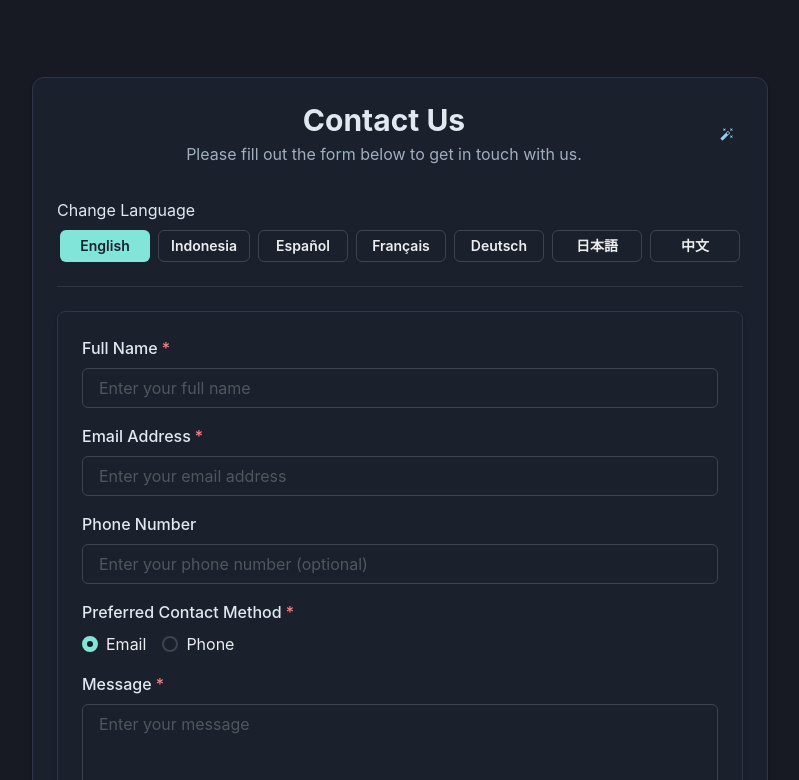
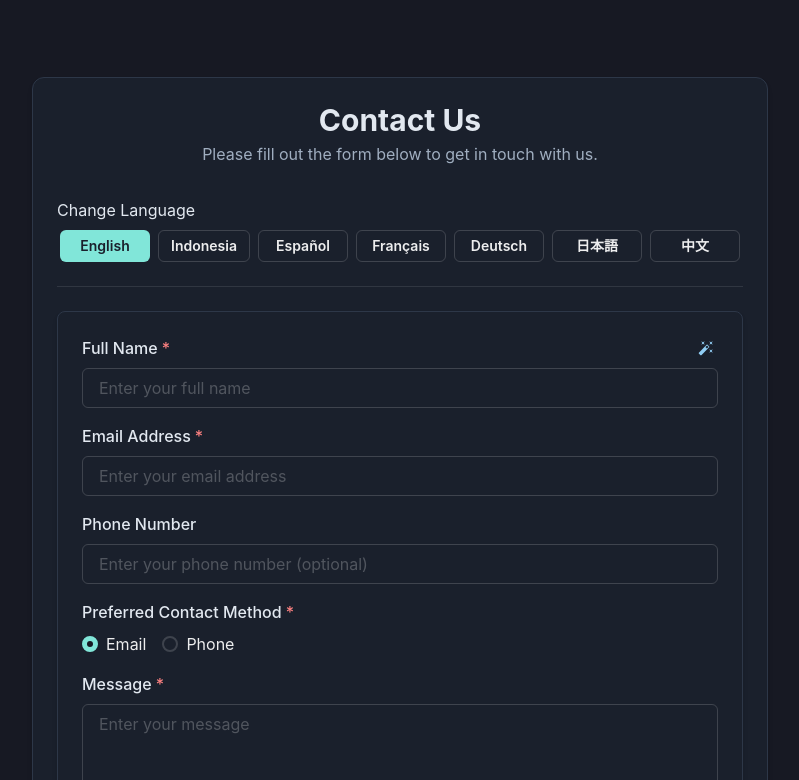
Before and after one commit to luthfidi/react-form-handling-chakraui, a React (Vite) app: page /internationalization in a window 1280 px wide. Shown: the part 360-1140 px from the top of the page, without its empty margins (240-1039 px from the left). Built offline with nearby package versions, Linux system fonts and the light colour scheme.

Commit message:
fix internationalization sample data

```diff
--- a/src/pages/internationalization/InternationalizationForm.tsx
+++ b/src/pages/internationalization/InternationalizationForm.tsx
@@ -1,3 +1,4 @@
+// InternationalizationForm.tsx - File utama
 import { useState, useRef, useEffect } from "react";
 import {
   Box,
@@ -19,8 +20,6 @@ import {
   CloseButton,
   Divider,
   Code,
-  Tooltip,
-  IconButton,
 } from "@chakra-ui/react";
 import { FaGlobe } from "react-icons/fa";
 import FormPageLayout from "../../components/layout/FormPageLayout";
@@ -30,19 +29,15 @@ import CodeBlock from "../../components/ui/CodeBlock";
 import {
   I18nFormData,
   uiTranslations,
+  LanguageCode,
 } from "../../schemas/internationalizationSchema";
 import { useI18nFormStore } from "../../store/i18nFormStore";
-import { i18nFormSampleData } from "../../utils/SampleData";
-import { MdAutoFixHigh } from "react-icons/md";
 
 export default function InternationalizationForm() {
   const { currentLanguage, detectBrowserLanguage } = useI18nFormStore();
   const [isSubmitSuccessful, setIsSubmitSuccessful] = useState(false);
   const [formData, setFormData] = useState<I18nFormData | null>(null);
   const alertRef = useRef<HTMLDivElement>(null);
-  const fillWithSampleData = () => {
-    reset(i18nFormSampleData);
-  };
 
   // Color modes
   const cardBg = useColorModeValue("white", "gray.800");
@@ -55,6 +50,88 @@ export default function InternationalizationForm() {
   useEffect(() => {
     detectBrowserLanguage();
   }, [detectBrowserLanguage]);
+
+  // Create localized sample data based on language
+  const getLocalizedSampleData = (language: LanguageCode): I18nFormData => {
+    // Default data structure with common field structure
+    const base: I18nFormData = {
+      name: "",
+      email: "",
+      phone: "",
+      message: "",
+      preferredContact: "email" as "email" | "phone",
+      terms: true, // Always checked
+    };
+
+    // Language-specific data
+    switch (language) {
+      case "en":
+        return {
+          ...base,
+          name: "John Smith",
+          email: "john.smith@example.com",
+          phone: "+1 (555) 123-4567",
+          message:
+            "I'm interested in learning more about your services. Please contact me when convenient.",
+        };
+      case "id":
+        return {
+          ...base,
+          name: "Budi Santoso",
+          email: "budi.santoso@example.com",
+          phone: "+62 812-3456-7890",
+          message:
+            "Saya tertarik untuk mempelajari lebih lanjut tentang layanan Anda. Mohon hubungi saya saat memungkinkan.",
+        };
+      case "es":
+        return {
+          ...base,
+          name: "Carlos Rodríguez",
+          email: "carlos.rodriguez@example.com",
+          phone: "+34 612 345 678",
+          message:
+            "Estoy interesado en obtener más información sobre sus servicios. Por favor, contáctenme cuando sea conveniente.",
+        };
+      case "fr":
+        return {
+          ...base,
+          name: "Marie Dubois",
+          email: "marie.dubois@example.com",
+          phone: "+33 6 12 34 56 78",
+          message:
+            "Je suis intéressé(e) à en savoir plus sur vos services. Veuillez me contacter à votre convenance.",
+        };
+      case "de":
+        return {
+          ...base,
+          name: "Thomas Müller",
+          email: "thomas.mueller@example.com",
+          phone: "+49 151 1234 5678",
+          message:
+            "Ich interessiere mich für weitere Informationen über Ihre Dienstleistungen. Bitte kontaktieren Sie mich, wenn es Ihnen passt.",
+        };
+      case "ja":
+        return {
+          ...base,
+          name: "田中 太郎",
+          email: "tanaka.taro@example.com",
+          phone: "+81 90-1234-5678",
+          message:
+            "御社のサービスについてもっと詳しく知りたいと思っています。ご都合の良いときにご連絡ください。",
+        };
+      case "zh":
+        return {
+          ...base,
+          name: "李明",
+          email: "li.ming@example.com",
+          phone: "+86 138 1234 5678",
+          message:
+            "我有兴趣了解更多关于您公司服务的信息。请在方便的时候联系我。",
+        };
+      default:
+        return base;
+    }
+  };
 
   // Handle form submission
   const handleSubmitSuccess = (data: I18nFormData) => {
@@ -309,19 +386,6 @@ export const useI18nFormStore = create<I18nFormState>()(
                               {uiTranslations[currentLanguage].formDescription}
                             </Text>
                           </Box>
-                          <Tooltip
-                            label="Fill with sample data"
-                            placement="top"
-                          >
-                            <IconButton
-                              aria-label="Fill with sample data"
-                              icon={<MdAutoFixHigh />}
-                              size="sm"
-                              onClick={fillWithSampleData}
-                              colorScheme="blue"
-                              variant="ghost"
-                            />
-                          </Tooltip>
                         </Flex>
                       </Box>
 
@@ -332,7 +396,11 @@ export const useI18nFormStore = create<I18nFormState>()(
 
                     <Divider />
 
-                    <I18nForm onSubmitSuccess={handleSubmitSuccess} />
+                    <I18nForm
+                      onSubmitSuccess={handleSubmitSuccess}
+                      getLocalizedSampleData={getLocalizedSampleData}
+                      currentLanguage={currentLanguage}
+                    />
                   </VStack>
                 </Box>
               </VStack>
--- a/src/pages/internationalization/components/I18nForm.tsx
+++ b/src/pages/internationalization/components/I18nForm.tsx
@@ -1,3 +1,4 @@
+// I18nForm.tsx - Komponen form dengan auto-fill yang diperbaiki
 import React, { useState, useEffect } from "react";
 import { useForm } from "react-hook-form";
 import { zodResolver } from "@hookform/resolvers/zod";
@@ -17,22 +18,30 @@ import {
   Stack,
   useColorModeValue,
   Divider,
+  IconButton,
+  Tooltip,
 } from "@chakra-ui/react";
+import { MdAutoFixHigh } from "react-icons/md";
 import {
   formFields,
   I18nField,
   I18nFormData,
   uiTranslations,
   createI18nSchema,
+  LanguageCode,
 } from "../../../schemas/internationalizationSchema";
-import { useI18nFormStore } from "../../../store/i18nFormStore";
 
 interface I18nFormProps {
   onSubmitSuccess: (data: I18nFormData) => void;
+  getLocalizedSampleData: (language: LanguageCode) => I18nFormData;
+  currentLanguage: LanguageCode;
 }
 
-const I18nForm: React.FC<I18nFormProps> = ({ onSubmitSuccess }) => {
-  const { currentLanguage } = useI18nFormStore();
+const I18nForm: React.FC<I18nFormProps> = ({
+  onSubmitSuccess,
+  getLocalizedSampleData,
+  currentLanguage,
+}) => {
   const [isSubmitting, setIsSubmitting] = useState(false);
 
   // Get schema for current language
@@ -65,9 +74,9 @@ const I18nForm: React.FC<I18nFormProps> = ({ onSubmitSuccess }) => {
   // Watch preferred contact method for conditional validation
   const preferredContact = watch("preferredContact");
 
-  // Reset form when language changes
+  // Update form when language changes
   useEffect(() => {
-    // No need to reset, just update the resolver
+    // Existing form values will be preserved
   }, [currentLanguage]);
 
   // Handle form submission
@@ -80,6 +89,12 @@ const I18nForm: React.FC<I18nFormProps> = ({ onSubmitSuccess }) => {
     setIsSubmitting(false);
     onSubmitSuccess(data);
     reset();
+  };
+
+  // Fill form with localized sample data
+  const fillWithSampleData = () => {
+    const sampleData = getLocalizedSampleData(currentLanguage);
+    reset(sampleData);
   };
 
   // Render form field based on its type and language
@@ -221,7 +236,28 @@ const I18nForm: React.FC<I18nFormProps> = ({ onSubmitSuccess }) => {
       w="full"
       boxShadow="md"
       bg={useColorModeValue("white", "gray.800")}
+      position="relative"
     >
+      {/* Perbaikan button auto-fill dengan penempatan yang lebih akurat */}
+      <Box position="absolute" top={4} right={4} zIndex={1}>
+        <Tooltip
+          label={
+            uiTranslations[currentLanguage].fillSampleData ||
+            "Fill with sample data"
+          }
+          placement="left"
+        >
+          <IconButton
+            aria-label="Fill with sample data"
+            icon={<MdAutoFixHigh />}
+            size="md"
+            onClick={fillWithSampleData}
+            colorScheme="blue"
+            variant="ghost"
+          />
+        </Tooltip>
+      </Box>
+
       <VStack spacing={5} align="stretch">
         <VStack spacing={4} align="stretch">
           {formFields.map((field) => renderField(field))}
--- a/src/schemas/internationalizationSchema.ts
+++ b/src/schemas/internationalizationSchema.ts
@@ -409,6 +409,7 @@ export const uiTranslations: Record<
     successDescription: string;
     formDataLabel: string;
     changeLanguage: string;
+    fillSampleData: string;
   }
 > = {
   en: {
@@ -421,6 +422,7 @@ export const uiTranslations: Record<
       "Thank you for contacting us. We will get back to you soon.",
     formDataLabel: "Submitted Data:",
     changeLanguage: "Change Language",
+    fillSampleData: "Fill with sample data",
   },
   id: {
     formTitle: "Hubungi Kami",
@@ -433,6 +435,7 @@ export const uiTranslations: Record<
       "Terima kasih telah menghubungi kami. Kami akan segera menghubungi Anda kembali.",
     formDataLabel: "Data yang Dikirim:",
     changeLanguage: "Ganti Bahasa",
+    fillSampleData: "Isi dengan data contoh",
   },
   es: {
     formTitle: "Contáctenos",
@@ -445,6 +448,7 @@ export const uiTranslations: Record<
       "Gracias por contactarnos. Nos pondremos en contacto con usted pronto.",
     formDataLabel: "Datos Enviados:",
     changeLanguage: "Cambiar Idioma",
+    fillSampleData: "Completar con datos de ejemplo",
   },
   fr: {
     formTitle: "Contactez-nous",
@@ -457,6 +461,7 @@ export const uiTranslations: Record<
       "Merci de nous avoir contactés. Nous vous répondrons bientôt.",
     formDataLabel: "Données Soumises:",
     changeLanguage: "Changer de Langue",
+    fillSampleData: "Remplir avec des données d'exemple",
   },
   de: {
     formTitle: "Kontaktieren Sie Uns",
@@ -469,6 +474,7 @@ export const uiTranslations: Record<
       "Vielen Dank für Ihre Kontaktaufnahme. Wir werden uns in Kürze bei Ihnen melden.",
     formDataLabel: "Übermittelte Daten:",
     changeLanguage: "Sprache Ändern",
+    fillSampleData: "Mit Beispieldaten ausfüllen",
   },
   ja: {
     formTitle: "お問い合わせ",
@@ -480,6 +486,7 @@ export const uiTranslations: Record<
       "お問い合わせいただきありがとうございます。まもなくご連絡いたします。",
     formDataLabel: "送信データ：",
     changeLanguage: "言語を変更",
+    fillSampleData: "サンプルデータを入力",
   },
   zh: {
     formTitle: "联系我们",
@@ -490,6 +497,7 @@ export const uiTranslations: Record<
     successDescription: "感谢您与我们联系。我们将尽快回复您。",
     formDataLabel: "提交的数据：",
     changeLanguage: "更改语言",
+    fillSampleData: "填入示例数据",
   },
 };
 
--- a/src/utils/SampleData.ts
+++ b/src/utils/SampleData.ts
@@ -240,9 +240,8 @@ export const i18nFormSampleData = {
   name: "David Johnson",
   email: "david.johnson@example.com",
   phone: "+1 (555) 345-6789",
-  message:
-    "Hello, I'm interested in learning more about your services. Please contact me with additional information at your earliest convenience.",
-  preferredContact: "email",
+  message: "Hello, I'm interested in learning more about your services. Please contact me with additional information at your earliest convenience.",
+  preferredContact: "email" as "email" | "phone", // Fix the type here
   terms: true,
 };
 
```
